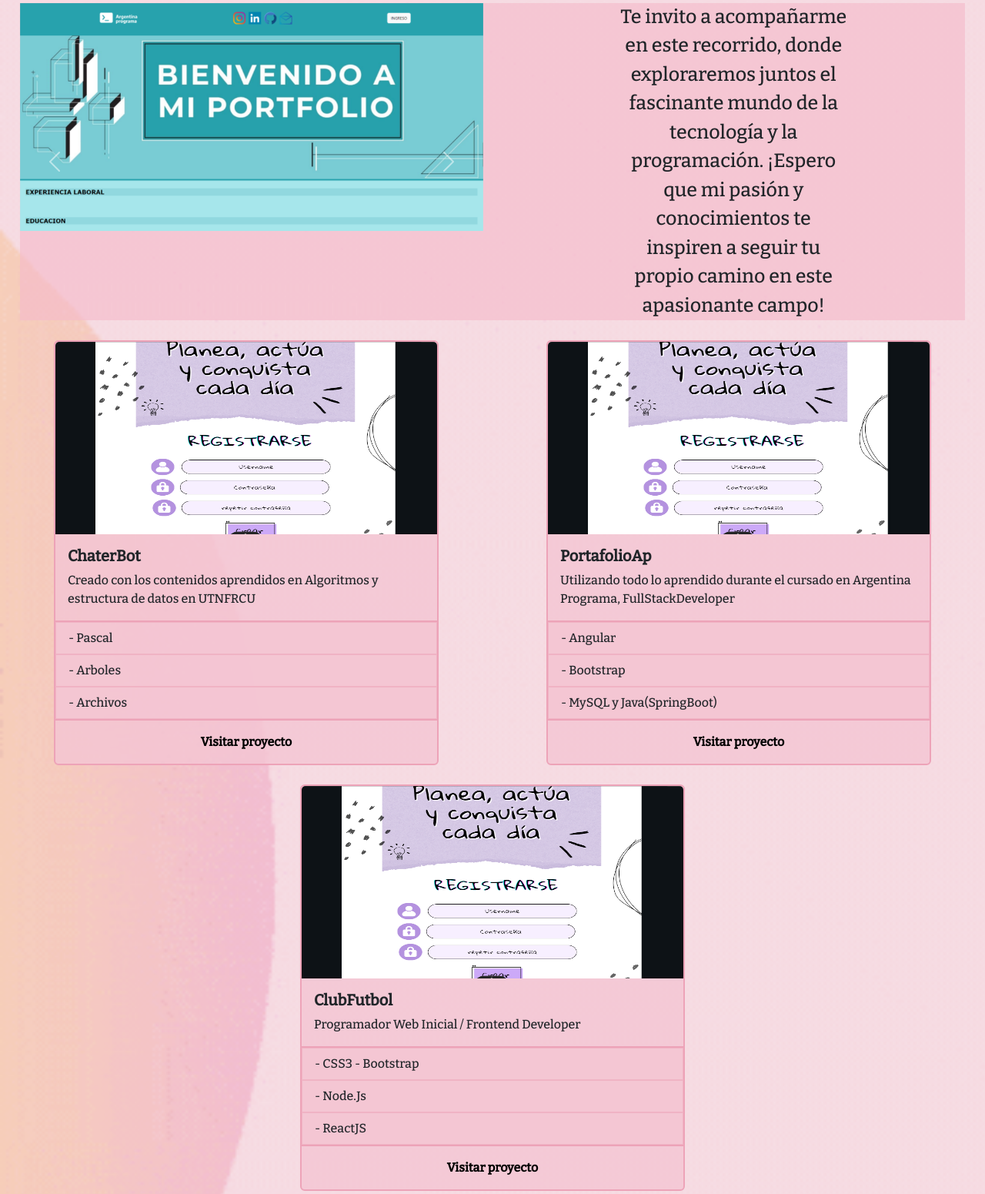
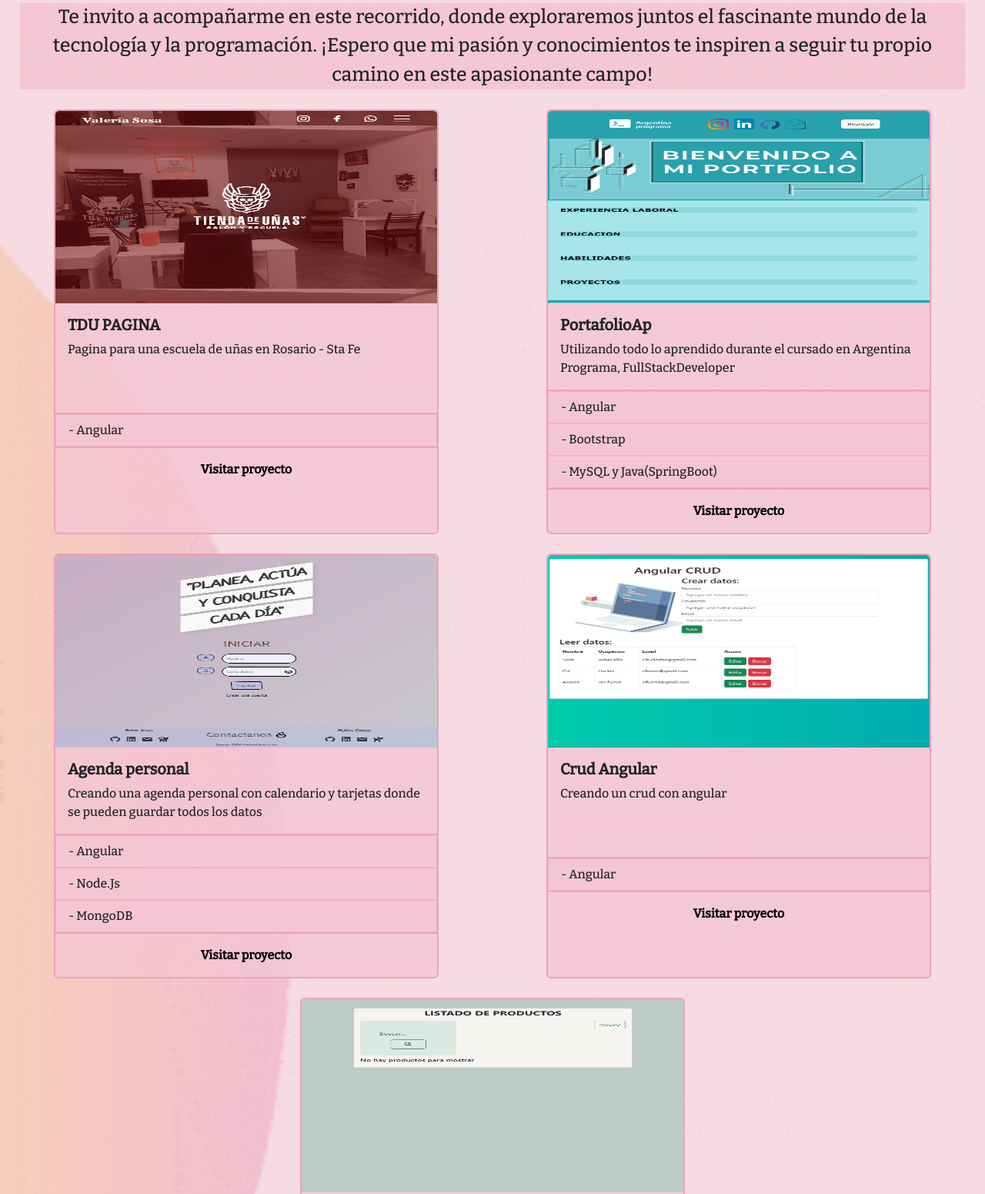
Before and after one commit to Kiri-1/BlogUXUI, a plain HTML site: page informacion/informacion.html in a window 1280 px wide. Shown: the part 82-1633 px from the top of the page at 77% size. Drawn offline with nearby package versions, Linux system fonts and the light colour scheme.

Commit message:
actualizdo

```diff
--- a/informacion/informacion.html
+++ b/informacion/informacion.html
@@ -35,36 +35,9 @@
   <!--   Carrusel -->
   <div class="container-carusel">
     <div class="row">
-      <div class="col-md-6">
-        <div id="carouselExampleControlsNoTouching" class="carousel slide" data-bs-touch="false">
-          <div class="carousel-inner">
-            <div class="carousel-item active">
-              <img src="../assets/Portfolioimg.png" class="d-block w-100 imageninfo" alt="...">
-            </div>
-            <div class="carousel-item">
-              <img src="../assets/Portfolioimg.png" class="d-block w-100 imageninfo" alt="...">
-            </div>
-            <div class="carousel-item">
-              <img src="../assets/Portfolioimg.png" class="d-block w-100 imageninfo" alt="...">
-            </div>
-          </div>
-          <button class="carousel-control-prev" type="button" data-bs-target="#carouselExampleControlsNoTouching"
-            data-bs-slide="prev">
-            <span class="carousel-control-prev-icon" aria-hidden="true"></span>
-            <span class="visually-hidden">Previous</span>
-          </button>
-          <button class="carousel-control-next" type="button" data-bs-target="#carouselExampleControlsNoTouching"
-            data-bs-slide="next">
-            <span class="carousel-control-next-icon" aria-hidden="true"></span>
-            <span class="visually-hidden">Next</span>
-          </button>
-        </div>
-      </div>
-      <div class="col-md-6">
         <p class="texto-info">Te invito a acompañarme en este recorrido, donde exploraremos juntos el fascinante mundo de
           la tecnología y la programación. ¡Espero que mi pasión y conocimientos te inspiren a seguir tu propio camino
           en este apasionante campo!</p>
-      </div>
     </div>
   </div>
 <!--   Carrusel -->
@@ -73,23 +46,21 @@
 
   <div class="container-card">
     <div class="card" style="width: 18rem;">
-      <img src="../assets/Agendaimg.png" class="card-img-top" alt="...">
+      <img src="../assets/tdu.png" class="card-img-top" alt="...">
       <div class="card-body">
-        <h5 class="card-title"><b>ChaterBot</b></h5>
-        <p class="card-text">Creado con los contenidos aprendidos en Algoritmos y estructura de datos en UTNFRCU</p>
+        <h5 class="card-title"><b>TDU PAGINA</b></h5>
+        <p class="card-text">Pagina para una escuela de uñas en Rosario - Sta Fe</p>
       </div>
       <ul class="list-group list-group-flush">
-        <li class="list-group-item">- Pascal</li>
-        <li class="list-group-item">- Arboles</li>
-        <li class="list-group-item">- Archivos</li>
+        <li class="list-group-item">- Angular</li>
       </ul>
       <div class="card-body">
-        <a href="#" class="card-link" target="_blank"><b>Visitar proyecto</b></a>
+        <a href="https://www.valesosa.com.ar/inicio" class="card-link" target="_blank"><b>Visitar proyecto</b></a>
       </div>
     </div>
 
     <div class="card" style="width: 18rem;">
-      <img src="../assets/Agendaimg.png" class="card-img-top" alt="...">
+      <img src="../assets/porfarg.png" class="card-img-top" alt="...">
       <div class="card-body">
         <h5 class="card-title"><b>PortafolioAp</b></h5>
         <p class="card-text">Utilizando todo lo aprendido durante el cursado en Argentina Programa, FullStackDeveloper</p>
@@ -104,19 +75,42 @@
       </div>
     </div>
     <div class="card" style="width: 18rem;">
-      <img src="../assets/Agendaimg.png" class="card-img-top" alt="...">
+      <img src="../assets/agendapersonal.png" class="card-img-top" alt="...">
       <div class="card-body">
-        <h5 class="card-title"><b>ClubFutbol</b></h5>
-        <p class="card-text">Programador Web Inicial / Frontend Developer</p>
+        <h5 class="card-title"><b>Agenda personal</b></h5>
+        <p class="card-text">Creando una agenda personal con calendario y tarjetas donde se pueden guardar todos los datos</p>
       </div>
       <ul class="list-group list-group-flush">
-        <li class="list-group-item">- CSS3 - Bootstrap</li>
+        <li class="list-group-item">- Angular</li>
         <li class="list-group-item">- Node.Js</li>
-        <li class="list-group-item">- ReactJS</li>
+        <li class="list-group-item">- MongoDB</li>
       </ul>
       <div class="card-body">
-        <a href="#" class="card-link" target="_blank"><b>Visitar proyecto</b></a>
+        <a href="https://agendamb.vercel.app/signin" class="card-link" target="_blank"><b>Visitar proyecto</b></a>
       </div>
+    </div>
+    <div class="card" style="width: 18rem;">
+      <img src="../assets/crudang.png" class="card-img-top" alt="...">
+      <div class="card-body">
+        <h5 class="card-title"><b>Crud Angular</b></h5>
+        <p class="card-text">Creando un crud con angular</p>
+      </div>
+      <ul class="list-group list-group-flush">
+        <li class="list-group-item">- Angular</li>
+      </ul>
+      <div class="card-body">
+        <a href="https://crud-angular-ten.vercel.app/" class="card-link" target="_blank"><b>Visitar proyecto</b></a>
+      </div>
+    </div>
+    <div class="card" style="width: 18rem;">
+      <img src="../assets/listaprod.png" class="card-img-top" alt="...">
+      <div class="card-body">
+        <h5 class="card-title"><b>Listar productos</b></h5>
+        <p class="card-text">Creando para una empresa familiar para control de stock</p>
+      </div>
+      <ul class="list-group list-group-flush">
+        <li class="list-group-item">- Angular</li>
+      </ul>
     </div>
   </div>
     <!-- CARDS -->
```
Also changed, not shown: assets/agendapersonal.png (added), assets/crudang.png (added), assets/listaprod.png (added), assets/porfarg.png (added), assets/tdu.png (added).
